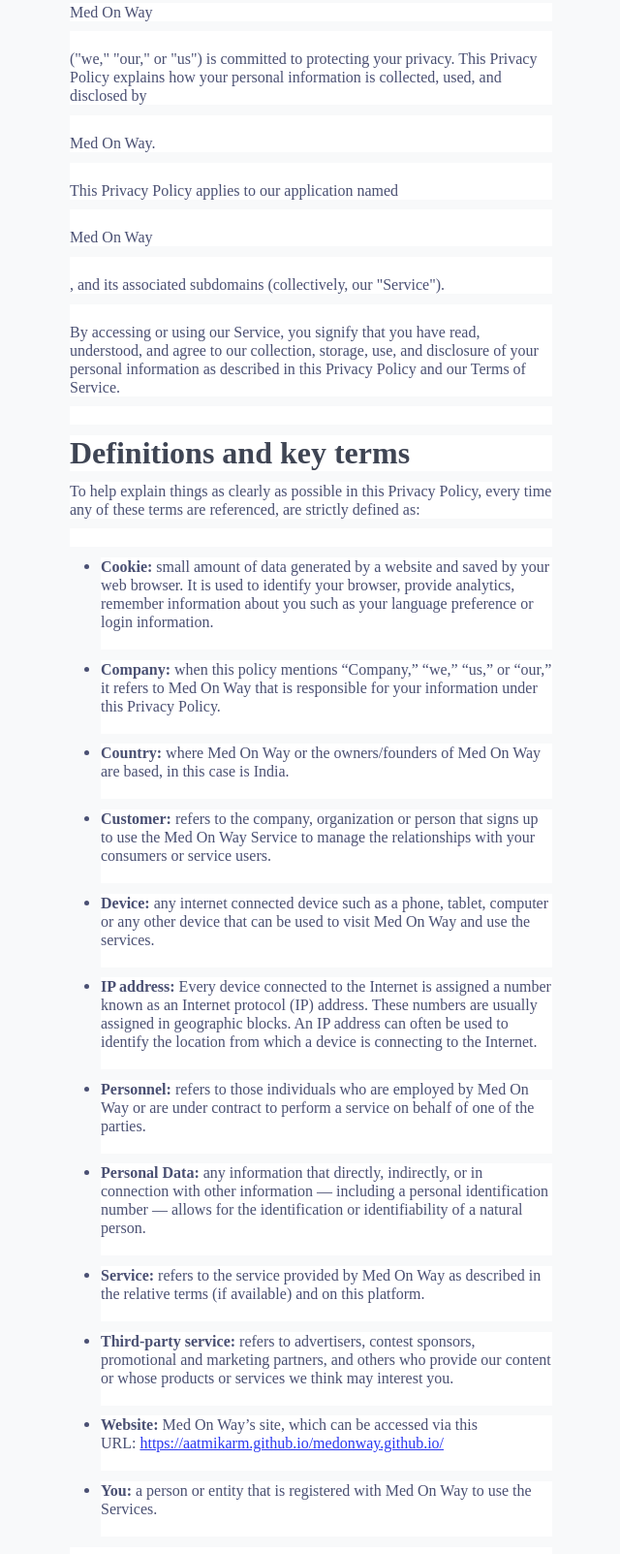
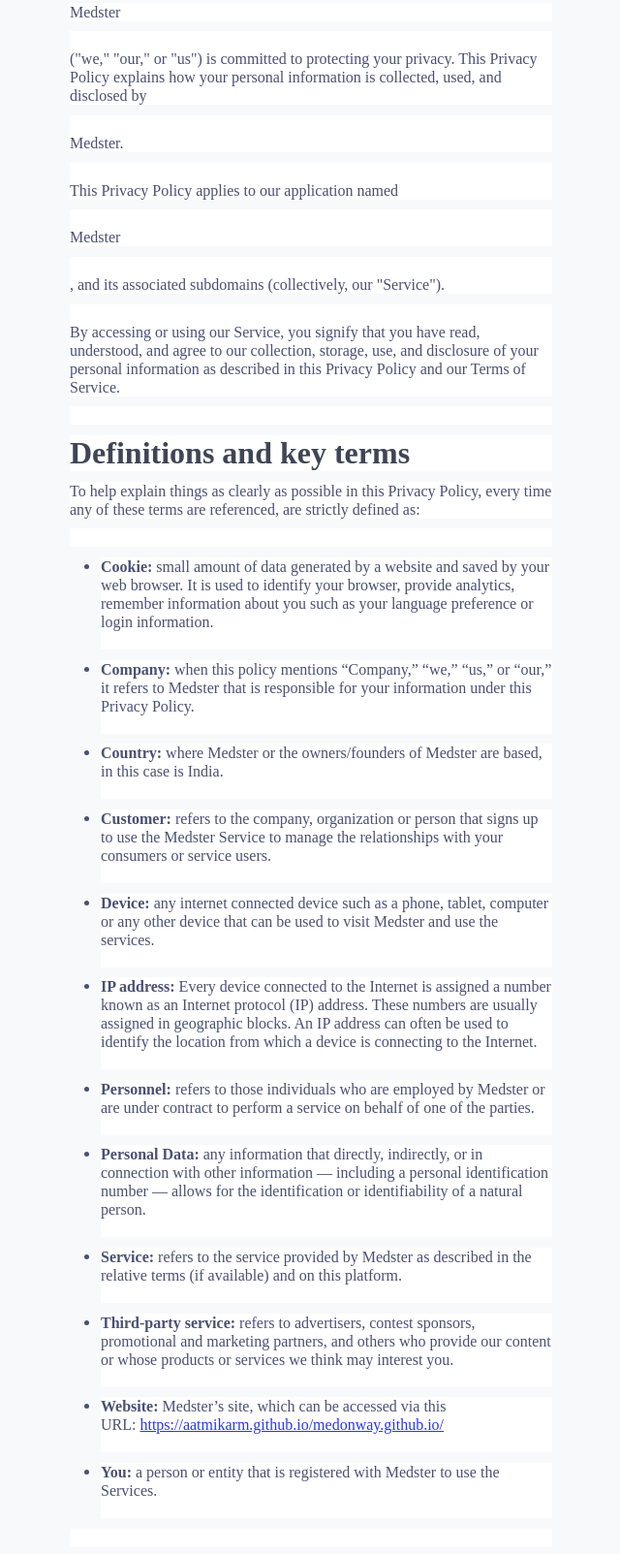
Before and after one commit to aatmikarm/medster.github.io, a plain HTML site: page privacy.html in a window 1280 px wide. Shown: the part 216-1819 px from the top of the page at 97% size, without its empty margins (46-686 px from the left). Drawn offline with nearby package versions, Linux system fonts and the light colour scheme.

Commit message:
new name

```diff
--- a/privacy.html
+++ b/privacy.html
@@ -65,7 +65,7 @@
                                 2022-04-16</span></p>
                         <p
                             style='margin-top:0cm;margin-right:0cm;margin-bottom:8.0pt;margin-left:0cm;line-height:normal;font-size:15px;font-family:"Calibri",sans-serif;background:white;'>
-                            <span style='font-size:16px;font-family:"Nunito Sans";color:#4A5073;'>Med On Way</span></p>
+                            <span style='font-size:16px;font-family:"Nunito Sans";color:#4A5073;'>Medster</span></p>
                         <p
                             style='margin-top:0cm;margin-right:0cm;margin-bottom:0cm;margin-left:0cm;line-height:normal;font-size:15px;font-family:"Calibri",sans-serif;background:white;'>
                             <span style='font-size:16px;font-family:"Nunito Sans";color:#4A5073;'>&nbsp;</span></p>
@@ -80,7 +80,7 @@
                             <span style='font-size:16px;font-family:"Nunito Sans";color:#4A5073;'>&nbsp;</span></p>
                         <p
                             style='margin-top:0cm;margin-right:0cm;margin-bottom:8.0pt;margin-left:0cm;line-height:normal;font-size:15px;font-family:"Calibri",sans-serif;background:white;'>
-                            <span style='font-size:16px;font-family:"Nunito Sans";color:#4A5073;'>Med On Way.</span></p>
+                            <span style='font-size:16px;font-family:"Nunito Sans";color:#4A5073;'>Medster.</span></p>
                         <p
                             style='margin-top:0cm;margin-right:0cm;margin-bottom:0cm;margin-left:0cm;line-height:normal;font-size:15px;font-family:"Calibri",sans-serif;background:white;'>
                             <span style='font-size:16px;font-family:"Nunito Sans";color:#4A5073;'>&nbsp;</span></p>
@@ -93,7 +93,7 @@
                             <span style='font-size:16px;font-family:"Nunito Sans";color:#4A5073;'>&nbsp;</span></p>
                         <p
                             style='margin-top:0cm;margin-right:0cm;margin-bottom:8.0pt;margin-left:0cm;line-height:normal;font-size:15px;font-family:"Calibri",sans-serif;background:white;'>
-                            <span style='font-size:16px;font-family:"Nunito Sans";color:#4A5073;'>Med On Way</span></p>
+                            <span style='font-size:16px;font-family:"Nunito Sans";color:#4A5073;'>Medster</span></p>
                         <p
                             style='margin-top:0cm;margin-right:0cm;margin-bottom:0cm;margin-left:0cm;line-height:normal;font-size:15px;font-family:"Calibri",sans-serif;background:white;'>
                             <span style='font-size:16px;font-family:"Nunito Sans";color:#4A5073;'>&nbsp;</span></p>
@@ -140,21 +140,21 @@
                                         style='font-size:16px;font-family:"Nunito Sans";'>Company:</span></strong><span
                                     style='font-size:16px;font-family:"Nunito Sans";'>&nbsp;when this policy mentions
                                     &ldquo;Company,&rdquo; &ldquo;we,&rdquo; &ldquo;us,&rdquo; or &ldquo;our,&rdquo; it
-                                    refers to Med On Way that is responsible for your information under this Privacy
+                                    refers to Medster that is responsible for your information under this Privacy
                                     Policy.<br>&nbsp;</span></li>
                             <li
                                 style='margin-top:0cm;margin-right:0cm;margin-bottom:8.0pt;margin-left:0cm;line-height:normal;font-size:15px;font-family:"Calibri",sans-serif;color:#4A5073;background:white;'>
                                 <strong><span
                                         style='font-size:16px;font-family:"Nunito Sans";'>Country:</span></strong><span
-                                    style='font-size:16px;font-family:"Nunito Sans";'>&nbsp;where Med On Way or the
-                                    owners/founders of Med On Way are based, in this case is India.<br>&nbsp;</span>
+                                    style='font-size:16px;font-family:"Nunito Sans";'>&nbsp;where Medster or the
+                                    owners/founders of Medster are based, in this case is India.<br>&nbsp;</span>
                             </li>
                             <li
                                 style='margin-top:0cm;margin-right:0cm;margin-bottom:8.0pt;margin-left:0cm;line-height:normal;font-size:15px;font-family:"Calibri",sans-serif;color:#4A5073;background:white;'>
                                 <strong><span
                                         style='font-size:16px;font-family:"Nunito Sans";'>Customer:</span></strong><span
                                     style='font-size:16px;font-family:"Nunito Sans";'>&nbsp;refers to the company,
-                                    organization or person that signs up to use the Med On Way Service to manage the
+                                    organization or person that signs up to use the Medster Service to manage the
                                     relationships with your consumers or service users.<br>&nbsp;</span></li>
                             <li
                                 style='margin-top:0cm;margin-right:0cm;margin-bottom:8.0pt;margin-left:0cm;line-height:normal;font-size:15px;font-family:"Calibri",sans-serif;color:#4A5073;background:white;'>
@@ -162,7 +162,7 @@
                                         style='font-size:16px;font-family:"Nunito Sans";'>Device:</span></strong><span
                                     style='font-size:16px;font-family:"Nunito Sans";'>&nbsp;any internet connected
                                     device such as a phone, tablet, computer or any other device that can be used to
-                                    visit Med On Way and use the services.<br>&nbsp;</span></li>
+                                    visit Medster and use the services.<br>&nbsp;</span></li>
                             <li
                                 style='margin-top:0cm;margin-right:0cm;margin-bottom:8.0pt;margin-left:0cm;line-height:normal;font-size:15px;font-family:"Calibri",sans-serif;color:#4A5073;background:white;'>
                                 <strong><span style='font-size:16px;font-family:"Nunito Sans";'>IP
@@ -177,7 +177,7 @@
                                 <strong><span
                                         style='font-size:16px;font-family:"Nunito Sans";'>Personnel:</span></strong><span
                                     style='font-size:16px;font-family:"Nunito Sans";'>&nbsp;refers to those individuals
-                                    who are employed by Med On Way or are under contract to perform a service on behalf
+                                    who are employed by Medster or are under contract to perform a service on behalf
                                     of one of the parties.<br>&nbsp;</span></li>
                             <li
                                 style='margin-top:0cm;margin-right:0cm;margin-bottom:8.0pt;margin-left:0cm;line-height:normal;font-size:15px;font-family:"Calibri",sans-serif;color:#4A5073;background:white;'>
@@ -192,7 +192,7 @@
                                 <strong><span
                                         style='font-size:16px;font-family:"Nunito Sans";'>Service:</span></strong><span
                                     style='font-size:16px;font-family:"Nunito Sans";'>&nbsp;refers to the service
-                                    provided by Med On Way as described in the relative terms (if available) and on this
+                                    provided by Medster as described in the relative terms (if available) and on this
                                     platform.<br>&nbsp;</span></li>
                             <li
                                 style='margin-top:0cm;margin-right:0cm;margin-bottom:8.0pt;margin-left:0cm;line-height:normal;font-size:15px;font-family:"Calibri",sans-serif;color:#4A5073;background:white;'>
@@ -206,7 +206,7 @@
                                 style='margin-top:0cm;margin-right:0cm;margin-bottom:8.0pt;margin-left:0cm;line-height:normal;font-size:15px;font-family:"Calibri",sans-serif;color:#4A5073;background:white;'>
                                 <strong><span
                                         style='font-size:16px;font-family:"Nunito Sans";'>Website:</span></strong><span
-                                    style='font-size:16px;font-family:"Nunito Sans";'>&nbsp;Med On Way&rsquo;s site,
+                                    style='font-size:16px;font-family:"Nunito Sans";'>&nbsp;Medster&rsquo;s site,
                                     which can be accessed via this URL:&nbsp;<a
                                         href="https://aatmikarm.github.io/medonway.github.io/">https://aatmikarm.github.io/medonway.github.io/</a><br>&nbsp;</span>
                             </li>
@@ -215,7 +215,7 @@
                                 <strong><span
                                         style='font-size:16px;font-family:"Nunito Sans";'>You:</span></strong><span
                                     style='font-size:16px;font-family:"Nunito Sans";'>&nbsp;a person or entity that is
-                                    registered with Med On Way to use the Services.<br>&nbsp;</span></li>
+                                    registered with Medster to use the Services.<br>&nbsp;</span></li>
                         </ul>
                         <p
                             style='margin-top:0cm;margin-right:0cm;margin-bottom:8.0pt;margin-left:0cm;line-height:normal;font-size:15px;font-family:"Calibri",sans-serif;background:white;'>
@@ -809,7 +809,7 @@
                         <p
                             style='margin-top:0cm;margin-right:0cm;margin-bottom:8.0pt;margin-left:0cm;line-height:normal;font-size:15px;font-family:"Calibri",sans-serif;background:white;'>
                             <span style='font-size:16px;font-family:"Nunito Sans";color:#4A5073;'>We are committed to
-                                helping our customers meet the data subject rights requirements of GDPR. Med On Way
+                                helping our customers meet the data subject rights requirements of GDPR. Medster
                                 processes or stores all personal data in fully vetted, DPA compliant vendors. We do
                                 store all conversation and personal data for up to 6 years unless your account is
                                 deleted. In which case, we dispose of all data in accordance with our Terms of Service
@@ -972,7 +972,7 @@
     <footer class="bg-black text-center py-5">
         <div class="container px-5">
             <div class="text-white-50 small">
-                <div class="mb-2">&copy; Med On Way 2022. All Rights Reserved.</div>
+                <div class="mb-2">&copy; Medster 2022. All Rights Reserved.</div>
                 <a href="privacy.html">Privacy</a>
                 <span class="mx-1">&middot;</span>
                 <a href="#!">Terms</a>
```
Also changed, not shown: index.html (+5 -5 lines).
